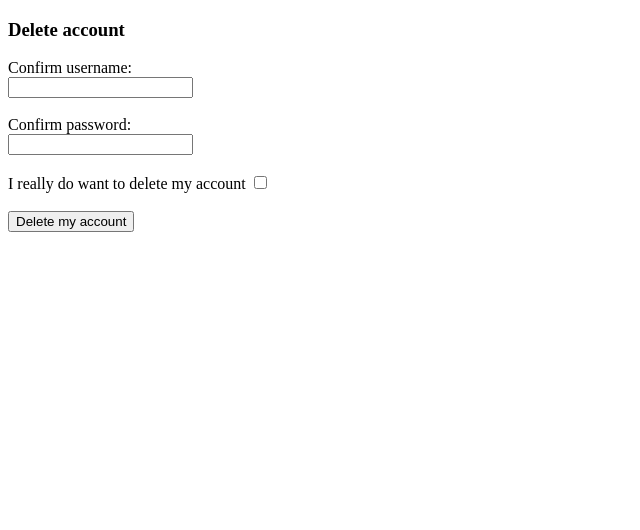
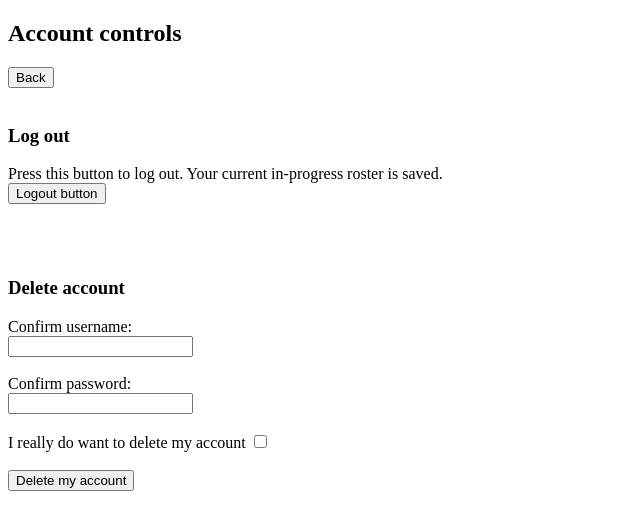
Before and after one commit to LHowe-a11y/rostering-app, a Flask app: page /profile in a window 1280 px wide. Shown: the top 530 px of the page, without its empty margins (0-640 px from the left). Run offline with Flask 3, Linux system fonts and the light colour scheme.

Commit message:
Added back button and logout button to account controls page

```diff
--- a/app.py
+++ b/app.py
@@ -111,6 +111,10 @@ def home():
 def login():
     # If attempt at login
     if request.method == "POST":
+        if request.form["submit"] == "Logout button":
+            session["logged_in"] = False
+            session["id"] = 0
+            return redirect("/login")
         # Get login data and sanitise (escapes bad inputs)
         username = sanitise(request.form["username"])
         password = sanitise(request.form["password"])
--- a/templates/login.html
+++ b/templates/login.html
@@ -15,7 +15,7 @@
         <input type="username" id="username_input" name="username"><br><br>
         <label for="password_input">Password:</label><br>
         <input type="password" id="password_input" name="password"><br><br>
-        <input type="submit" value="Log in">
+        <input type="submit" value="Log in" name="submit">
     </form>
     <br><br><br><br>
     {% with messages = get_flashed_messages() %}
--- a/templates/profile.html
+++ b/templates/profile.html
@@ -8,6 +8,12 @@
 </head>
 
 <body>
+    <h2>Account controls</h2>
+    <button onclick="history.back()">Back</button><br><br>
+    <h3>Log out</h3>
+    <label for="logout_button">Press this button to log out. Your current in-progress roster is saved.</label><br>
+    <form action="/login" method="post"><input type="submit" value="Logout button" name="submit" id="logout_button">
+    </form><br><br><br>
     <h3>Delete account</h3>
     <form action="/deletemyaccount" method="post">
         <label for="username_input">Confirm username:</label><br>
```
